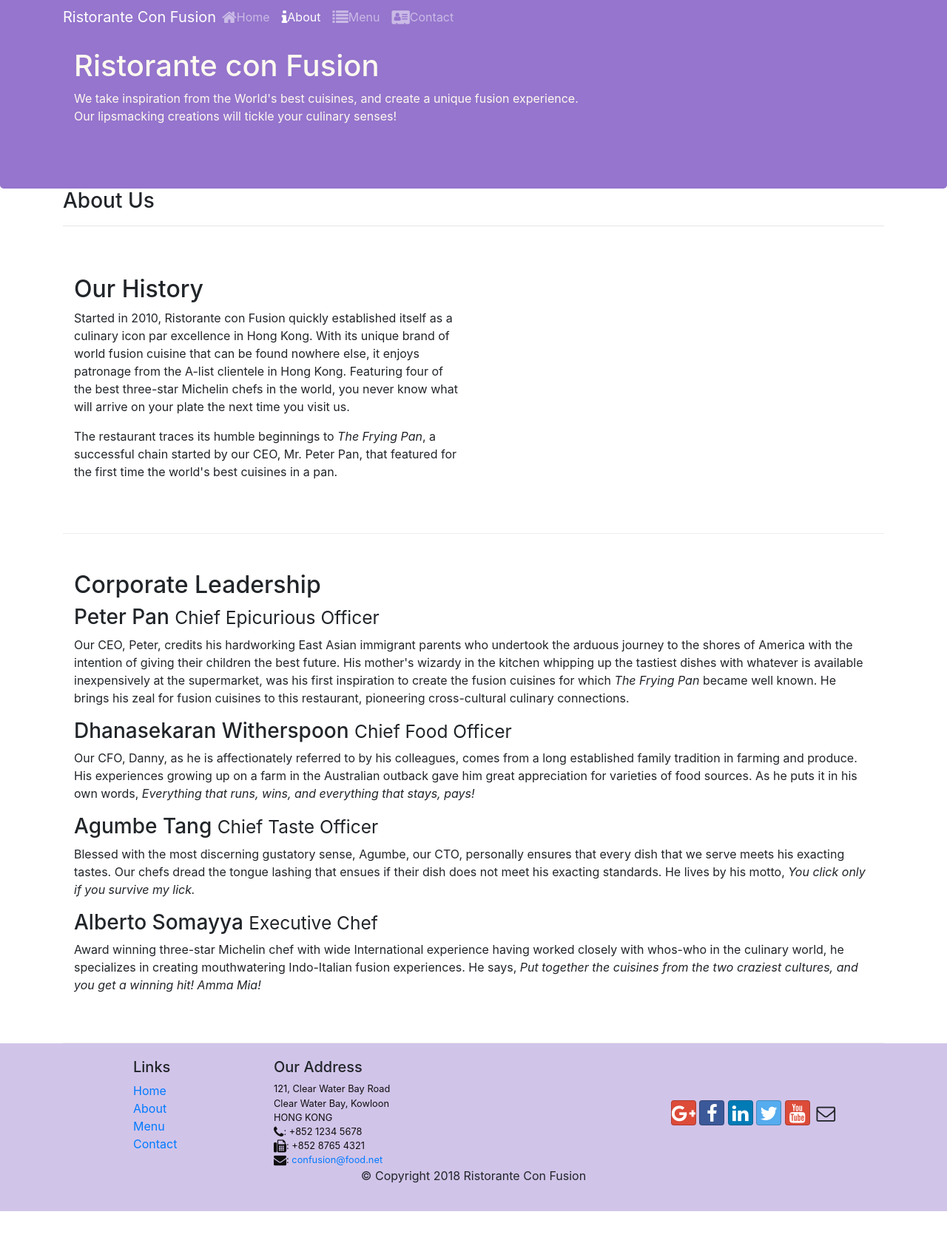
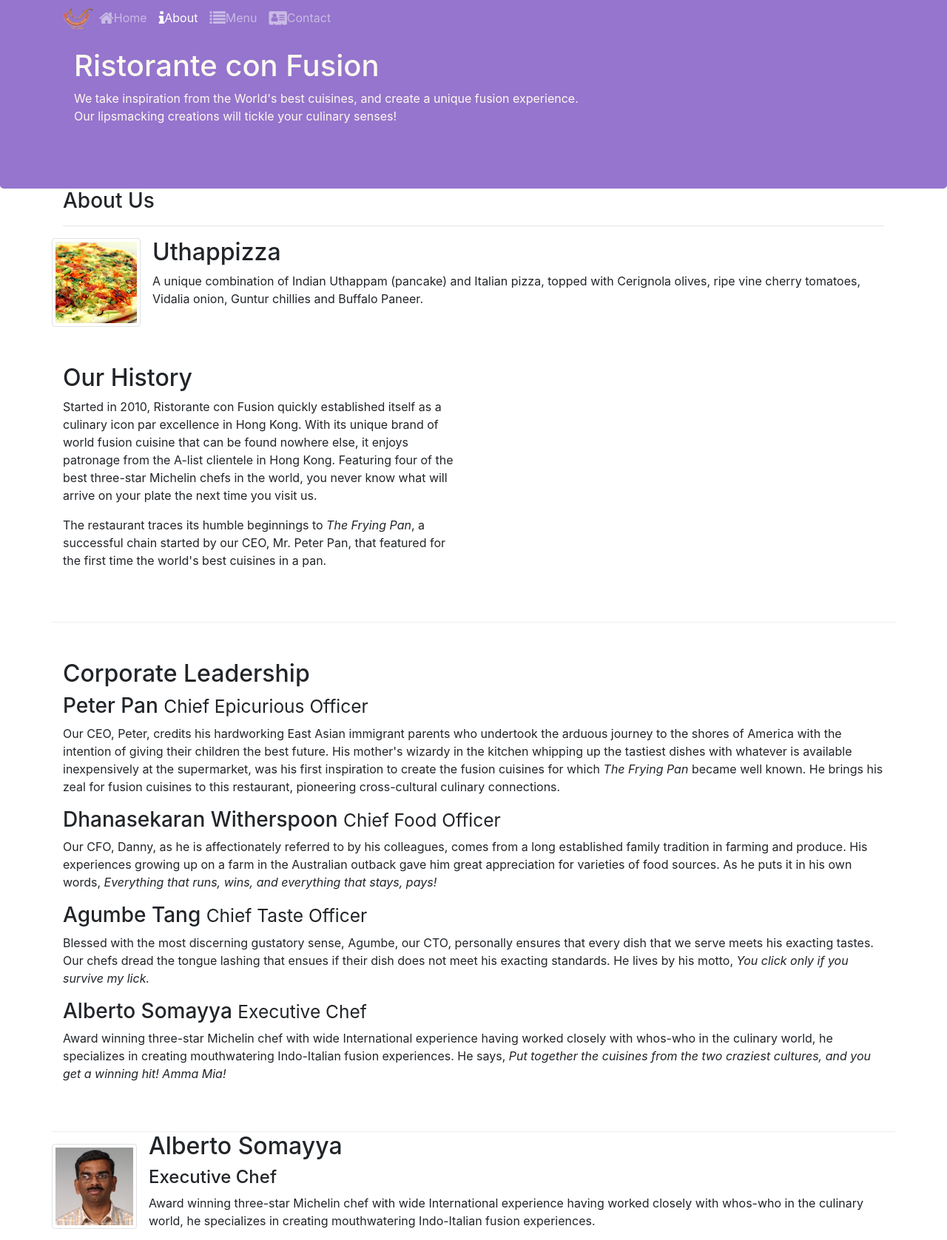
Before and after one commit to SOUROVSARKERTEC12/Bootstrap-Assignment-1, a website: page index.html in a window 1280 px wide. Shown: the part 5-1682 px from the top of the page at 74% size. Before the commit the page ends 1643 px from the top, so only its background shows below. Drawn offline with nearby package versions, Linux system fonts and the light colour scheme; grey boxes are pictures that could not be loaded.

Commit message:
Images and Media

```diff
--- a/index.html
+++ b/index.html
@@ -22,7 +22,7 @@
         <button class="navbar-toggler" type="button" data-toggole="collapse" data-target="#Navbar">
             <span class="navbar-toggler-icon"></span>
         </button>
-        <a class="navbar-brand mr-auto" href="./index.html">Ristorante Con Fusion</a>
+        <a class="navbar-brand mr-auto" href="#"><img src="img/logo.png" height="30" width="41"></a>
         <div class="collapse navbar-collapse" id="Navbar">
             <ul class="navbar-nav mr-auto">
                 <li class="nav-item"><a class="nav-link" href="#"><span class="fa fa-home fa-lg"></span>Home</a></li>
@@ -46,12 +46,23 @@
         </div>
     </header>
 
+</div>
     <div class="container">
         <div class="row">
             <div class="col-12">
                <h3>About Us</h3>
                <hr>
             </div>
+            <div class="media">
+                <img class="d-flex mr-3 img-thumbnail align-self-center"
+                     src="img/uthappizza.png" alt="Uthappizza">
+                <div class="media-body">
+                    <h2 class="mt-0">Uthappizza</h2>
+                    <p class="d-none d-sm-block">A unique combination of Indian Uthappam (pancake) and
+                        Italian pizza, topped with Cerignola olives, ripe vine
+                        cherry tomatoes, Vidalia onion, Guntur chillies and
+                        Buffalo Paneer.</p>
+                </div>
         </div>
 
         <div class="row row-content">
@@ -78,8 +89,24 @@
                 <p class="hidden-xs-down">Award winning three-star Michelin chef with wide International experience having worked closely with whos-who in the culinary world, he specializes in creating mouthwatering Indo-Italian fusion experiences. He says, <em>Put together the cuisines from the two craziest cultures, and you get a winning hit! Amma Mia!</em></p>
             </div>
        </div>
+        <div class="media">
+            <img class="d-flex mr-3 img-thumbnail align-self-center"
+                 src="img/alberto.png" alt="Alberto Somayya">
+            <div class="media-body">
+                <h2 class="mt-0">Alberto Somayya</h2>
+                <h4>Executive Chef</h4>
+                <p class="d-none d-sm-block">Award winning three-star Michelin chef with wide
+                    International experience having worked closely with
+                    whos-who in the culinary world, he specializes in
+                    creating mouthwatering Indo-Italian fusion experiences.
+                </p>
+            </div>
+        </div>
+            <div class="embed-responsive embed-responsive-16by9">
+                <iframe class="embed-responsive-item" src="https://youtu.be/7wtfhZwyrcc?list=RDomvW1cI-3xg"></iframe>
+            </div>
+    </div>
 
-    </div>
 
     <footer class="footer">
         <div class="container">
```
Also changed, not shown: aboutus.html (+16 -2 lines), contactus.html (+1 -1 lines), img/alberto.png (added), img/buffet.png (added), img/logo.png (added), img/uthappizza.png (added).
